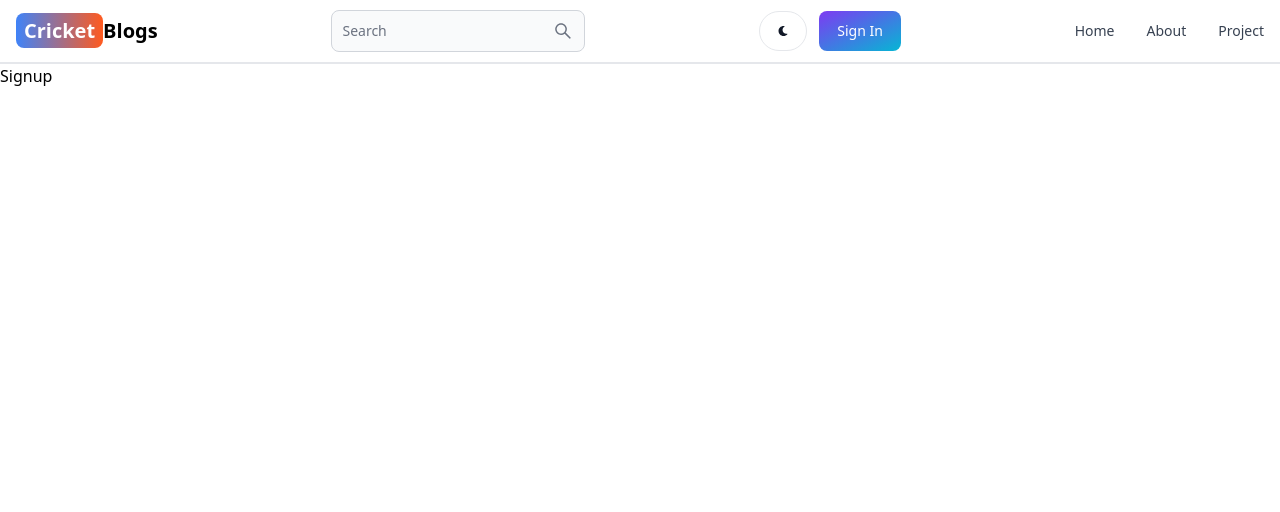
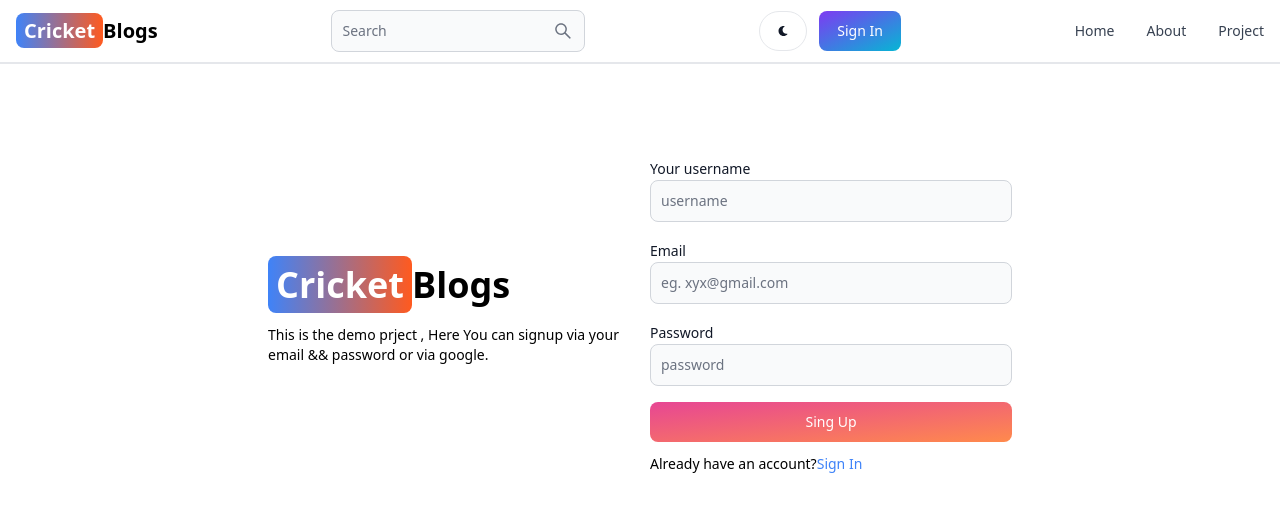
Before and after one commit to prashantkumar-creates/Blog-App, a React (Vite) app in the folder client/: page /Signup in a window 1280 px wide. Shown: the top 512 px of the page. Built offline with nearby package versions, Linux system fonts and the light colour scheme.

Commit message:
completed signup page UI

```diff
--- a/client/src/pages/Signup.jsx
+++ b/client/src/pages/Signup.jsx
@@ -1,8 +1,45 @@
+import { Button, Label, TextInput } from "flowbite-react"
+import { Link } from "react-router-dom"
 
 
 function Signup() {
   return (
-    <div>Signup</div>
+    <div className="min-h-screen mt-20">
+        <div className=" gap-5 flex p-3 max-w-3xl mx-auto flex-col md:flex-row md:items-center">
+          {/* left div */}
+          <div className="flex-1">
+          <Link className=' whitespace-nowrap  font-semibold dark:text-white text-4xl
+          '>
+                <span className='px-2 py-1 bg-gradient-to-r from-blue-500 to-orange-500
+          rounded-lg text-white'>Cricket</span>
+                Blogs
+            </Link >
+            <p className="text-sm mt-5">This is the demo prject , Here You can signup via your email && password or via google.</p>
+          </div>
+          {/* right div */}
+          <div className="flex-1">
+             <form className="flex flex-col gap-4">
+              <div>
+                <Label>Your username</Label>
+                <TextInput type="text" placeholder="username" id="username"></TextInput>
+              </div>
+              <div>
+                <Label>Email</Label>
+                <TextInput type="password" placeholder="eg. xyx@gmail.com" id="email"></TextInput>
+              </div>
+              <div>
+                <Label>Password</Label>
+                <TextInput type="text" placeholder="password" id="password"></TextInput>
+              </div>
+              <Button gradientDuoTone="pinkToOrange" type="submit">Sing Up</Button>
+             </form>
+             <div className=" flex gap-2 text-sm mt-3">
+             <span>Already have an account?<Link className="text-blue-500" to="/signIn">Sign In</Link></span>
+             </div>
+          </div>
+
+        </div>
+    </div>
   )
 }
 
```
